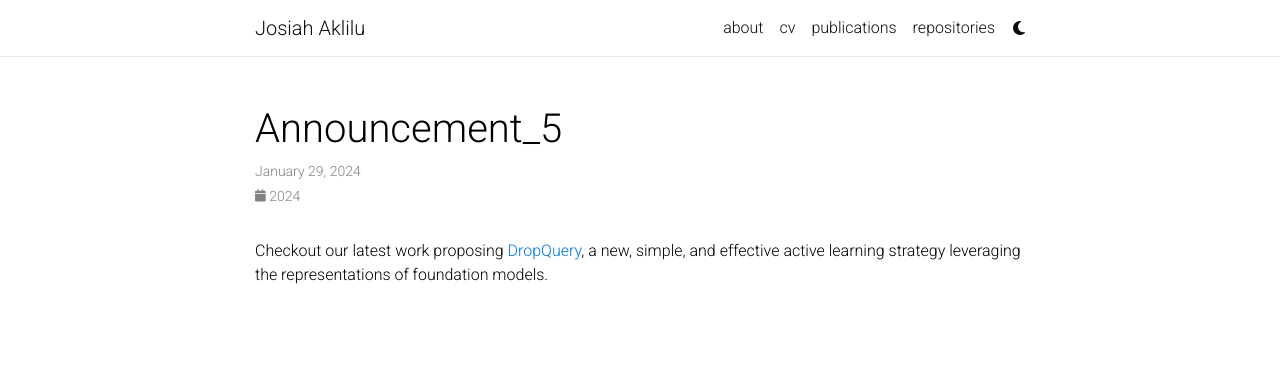
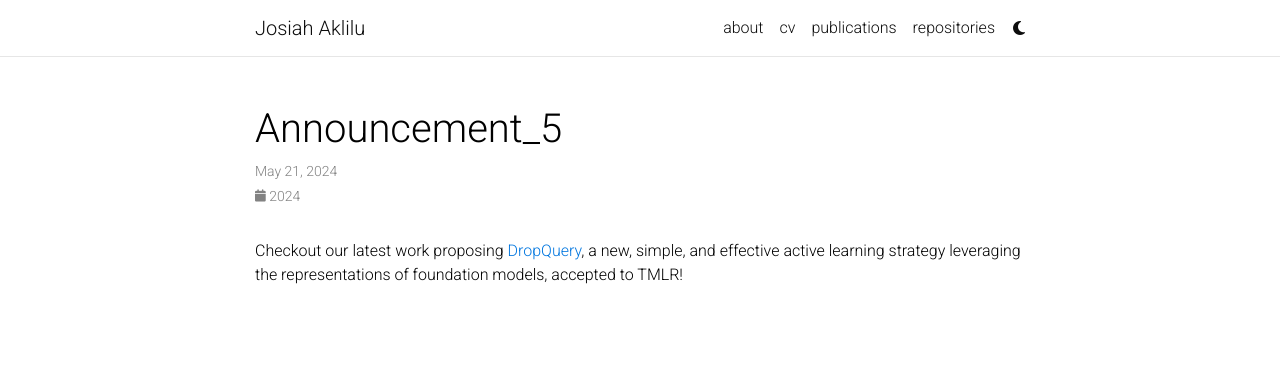
Before and after one commit to josaklil-ai/josaklil.github.io, a Jekyll site: the page built from _news/announcement_5.md, in a window 1280 px wide. Shown: the top 373 px of the page. Built offline with Jekyll 4.4.1, drawn with Linux system fonts in a browser that asks for light colours; full-size pictures stand in for the smaller copies a plugin makes; comment, search, counter and statistics services are not loaded; a style sheet for code colours, icons or effects is not loaded.

Commit message:
new announcements and update bio

```diff
--- a/_data/repositories.yml
+++ b/_data/repositories.yml
@@ -2,6 +2,6 @@
   - josaklil-ai
 
 github_repos:
-  - tempconfx/AL-foundation-models
+  - sanketx/AL-foundation-models
   - josaklil-ai/surg-active-learning
   - josaklil-ai/lapnet
--- a/_news/announcement_5.md
+++ b/_news/announcement_5.md
@@ -1,8 +1,8 @@
 ---
 layout: post
-date: 2024-01-29
+date: 2024-05-21
 inline: true
 related_posts: false
 ---
 
-Checkout our latest work proposing <a href="https://arxiv.org/abs/2401.14555">DropQuery</a>, a new, simple, and effective active learning strategy leveraging the representations of foundation models.
+Checkout our latest work proposing <a href="https://arxiv.org/abs/2401.14555">DropQuery</a>, a new, simple, and effective active learning strategy leveraging the representations of foundation models, accepted to TMLR!
```
Also changed, not shown: _news/announcement_6.md (added, +8 -0 lines), _pages/about.md (+1 -1 lines).
